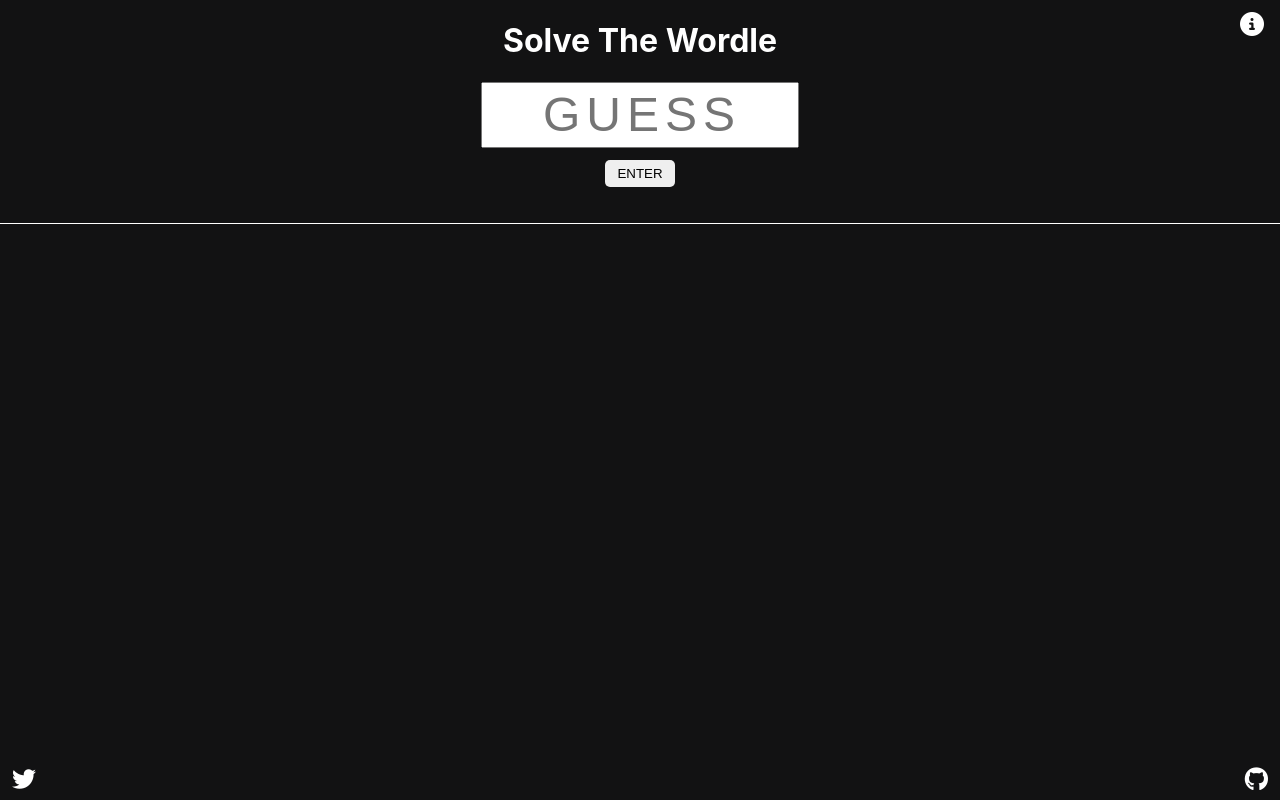
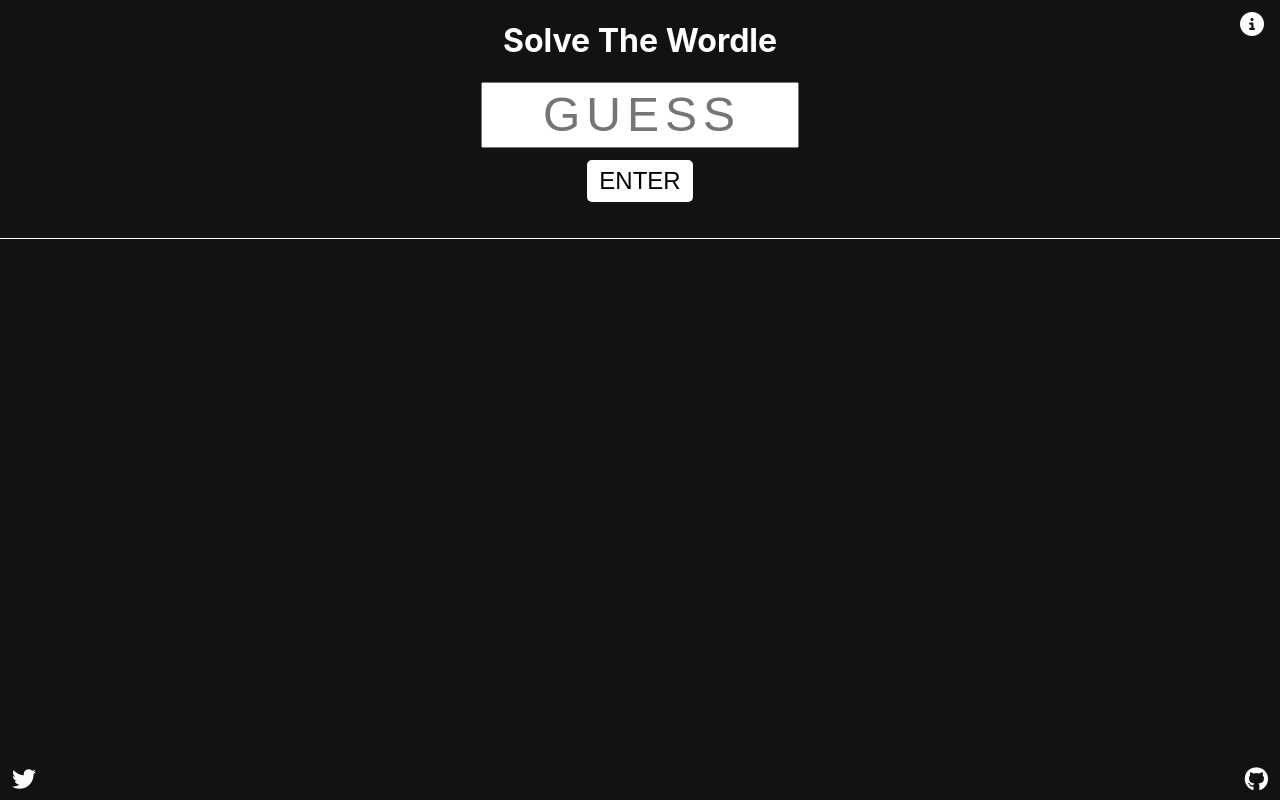
Before and after one commit to yusufalp/SolveTheWordle, a React (Create React App) app: page / in a window 1280 px wide. Built offline with nearby package versions, Linux system fonts and the light colour scheme.

Commit message:
update button design

```diff
--- a/src/css/App.css
+++ b/src/css/App.css
@@ -36,10 +36,20 @@ input {
 
 button {
 	display: block;
+	border: none;
+	border-radius: 5px;
+	background-color: #ffffff;
+	color: #000000;
+	font-size: 24px;
+	padding: 6px 12px;
 	margin: 12px auto 36px;
-  border-radius: 5px;
-  border: none;
-  padding: 6px 12px;
+	height: 42px;
+}
+
+button:hover {
+	background-color: #a9a9a9;
+	color: #ffffff;
+	cursor: pointer;
 }
 
 .answer {
@@ -78,9 +88,9 @@ button {
 }
 
 .info-content {
+	text-align: left;
+	margin: auto;
 	width: 80%;
-  margin: auto;
-  text-align: left;
 }
 
 .twitter-logo,
```
Lines whose indentation alone changed are shown as unchanged.
